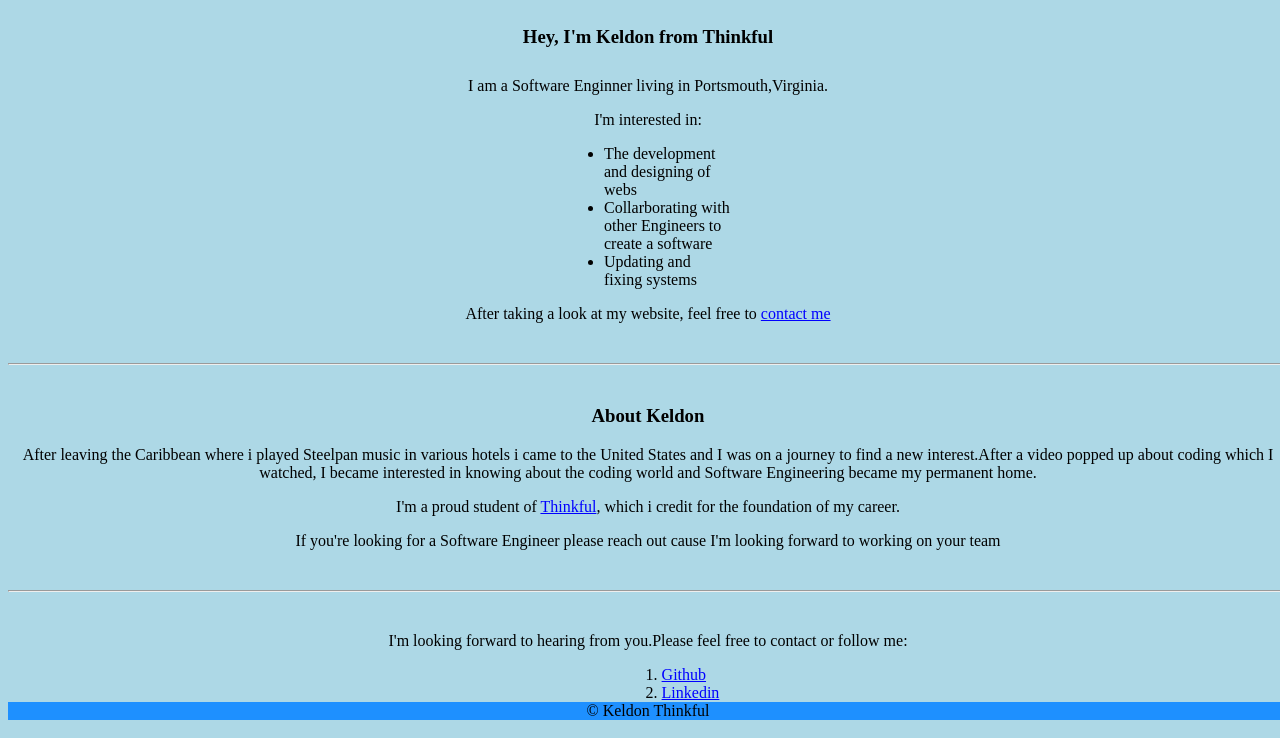
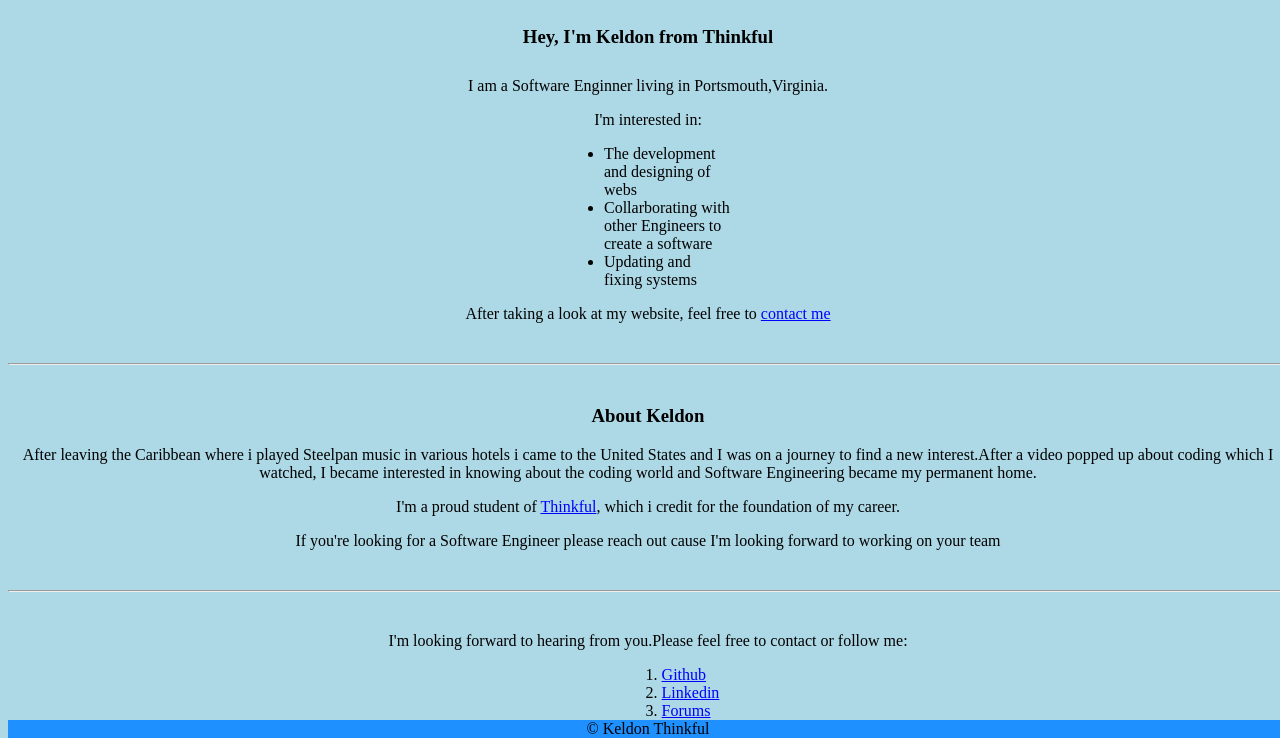
Before and after one commit to keldonanatol/keldonanatol.github.io, a plain HTML site: page index.html in a window 1280 px wide. Shown: the part 596-1334 px from the top of the page. Drawn offline with Linux system fonts and the light colour scheme.

Commit message:
Update index.html

```diff
--- a/index.html
+++ b/index.html
@@ -38,6 +38,7 @@
           <li><a href="https://github.com/keldonanatol">Github</a></li><!--website link-->
           <li><a
           href="https://linkedin.com/in/keldon-anatol-892bb9228">Linkedin</a></li> <!--website link-->
+          <li><a href="forums.html">Forums</a></li>
         </ol><!--order list-->
         <footer>© Keldon Thinkful</footer>
    </main>
```
